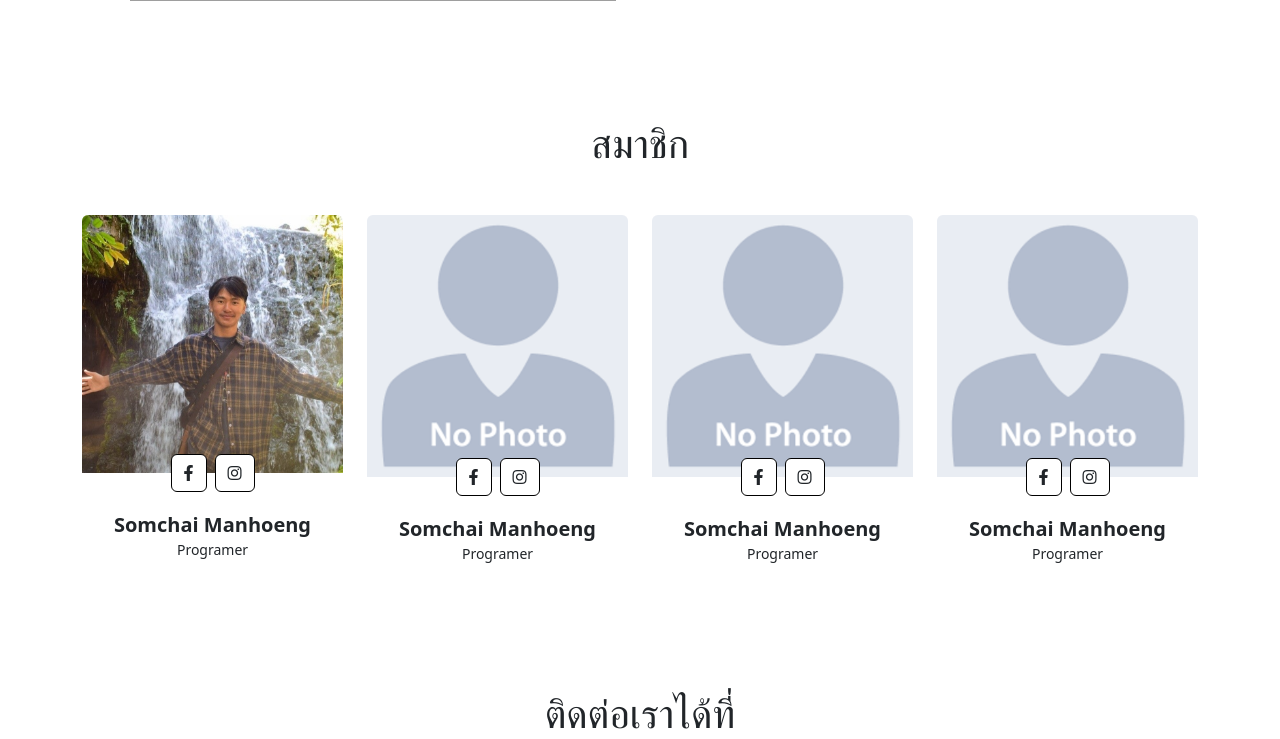
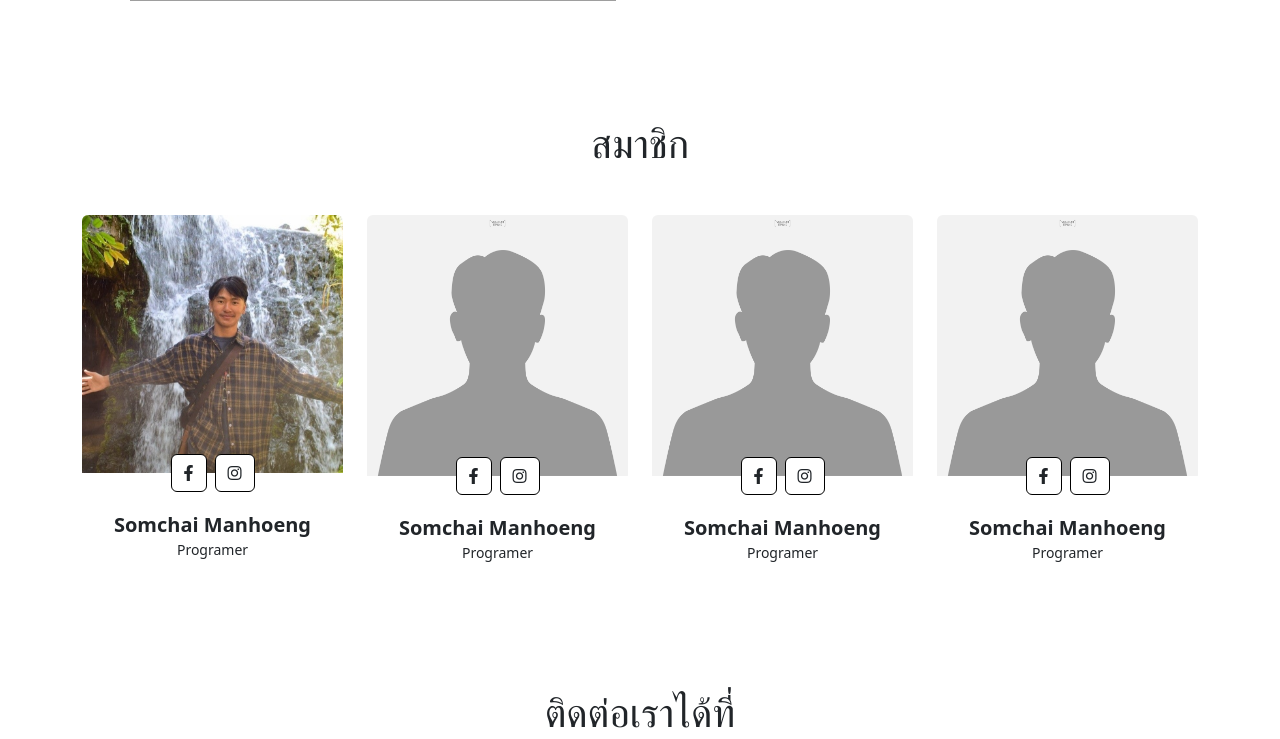
Before and after one commit to Khanchit202/git-baanbuadoi-project, a PHP site: page /contect.php in a window 1280 px wide. Shown: the part 494-1233 px from the top of the page. Run offline with PHP 8.4, Linux system fonts and the light colour scheme; some libraries are stand-ins or nearby versions; grey boxes are pictures that could not be loaded.

Commit message:
แก้ไข เพิ่มเติม...

```diff
--- a/contect.php
+++ b/contect.php
@@ -79,7 +79,7 @@
                     <div class="col-lg-3 col-md-6 wow fadeInUp" data-wow-delay="0.1s">
                         <div class="team-item rounded overflow-hidden">
                             <div class="position-relative">
-                                <img class="img-fluid" src="img/bua/ดาวน์โหลด (10) (1).png" alt="">
+                                <img class="img-fluid" src="img/profile/profile_1.jpg" alt="">
                                 <div class="position-absolute start-50 top-100 translate-middle d-flex align-items-center">
                                     <a class="btn btn-square mx-1 bg-white"style="border:solid 1px #000" href=""><i class="fab fa-facebook-f"></i></a>
 
@@ -95,7 +95,7 @@
                     <div class="col-lg-3 col-md-6 wow fadeInUp" data-wow-delay="0.1s">
                         <div class="team-item rounded overflow-hidden">
                             <div class="position-relative">
-                                <img class="img-fluid" src="img/bua/ดาวน์โหลด (10) (1).png" alt="">
+                                <img class="img-fluid" src="img/profile/profile_1.jpg" alt="">
                                 <div class="position-absolute start-50 top-100 translate-middle d-flex align-items-center">
                                     <a class="btn btn-square mx-1 bg-white"style="border:solid 1px #000" href=""><i class="fab fa-facebook-f"></i></a>
 
@@ -111,7 +111,7 @@
                     <div class="col-lg-3 col-md-6 wow fadeInUp" data-wow-delay="0.1s">
                         <div class="team-item rounded overflow-hidden">
                             <div class="position-relative">
-                                <img class="img-fluid" src="img/bua/ดาวน์โหลด (10) (1).png" alt="">
+                                <img class="img-fluid" src="img/profile/profile_1.jpg" alt="">
                                 <div class="position-absolute start-50 top-100 translate-middle d-flex align-items-center">
                                     <a class="btn btn-square mx-1 bg-white"style="border:solid 1px #000" href=""><i class="fab fa-facebook-f"></i></a>
 
```
